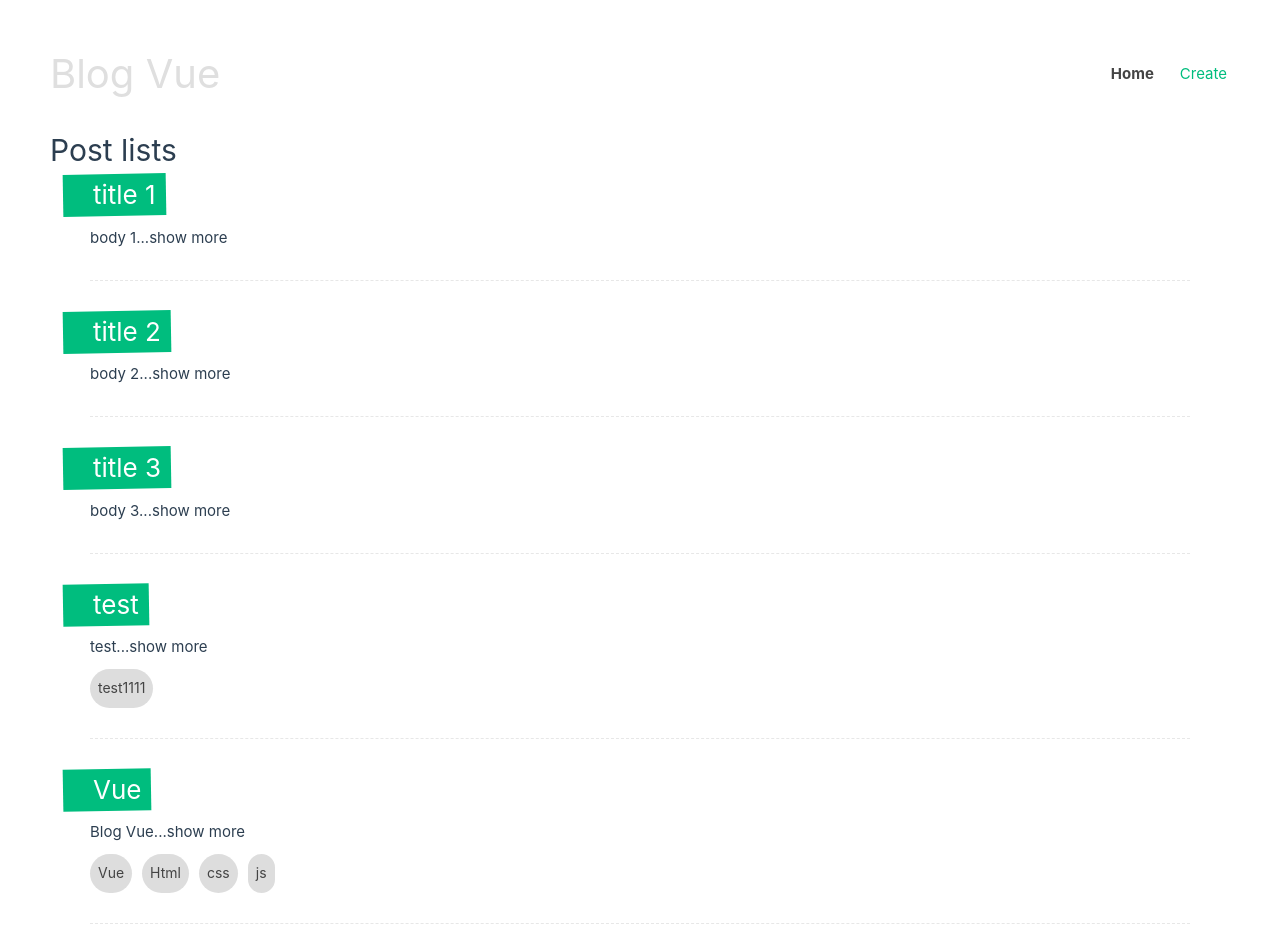
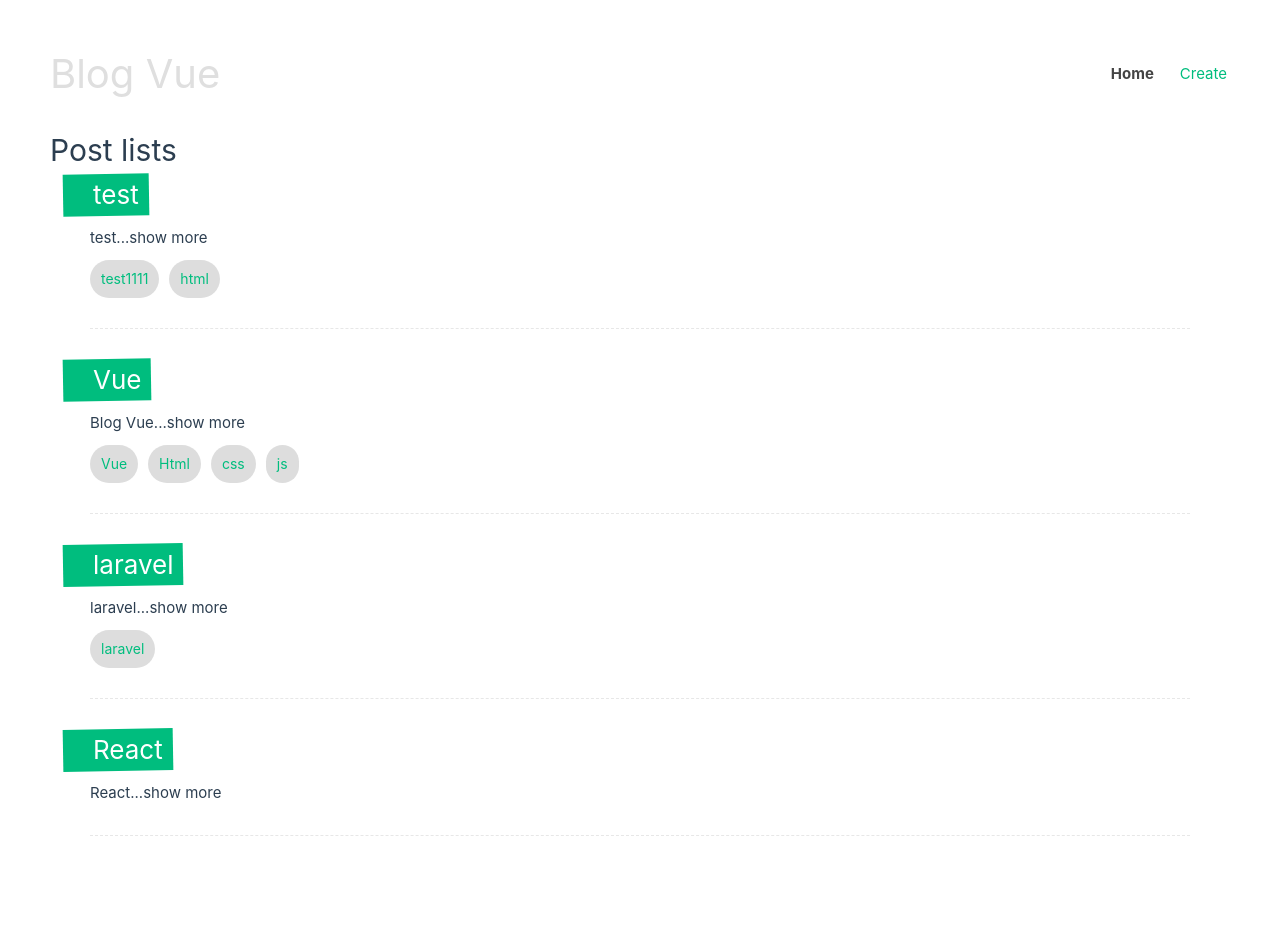
Before and after one commit to MadThura/vue-blog-system, a Vue app: page / in a window 1280 px wide. Shown: the top 932 px of the page. After the commit the page ends 908 px from the top, so only its background shows below. Built offline with nearby package versions, Linux system fonts and the light colour scheme; data requests are answered from the project's data file.

Commit message:
creating a tag route

```diff
--- a/database/db.json
+++ b/database/db.json
@@ -1,26 +1,12 @@
 {
   "posts": [
-    {
-      "id": "1",
-      "title": "title 1",
-      "body": "body 1"
-    },
-    {
-      "id": "2",
-      "title": "title 2",
-      "body": "body 2"
-    },
-    {
-      "id": "3",
-      "title": "title 3",
-      "body": "body 3"
-    },
     {
       "id": "87a5",
       "title": "test",
       "body": "test",
       "tags": [
-        "test1111"
+        "test1111",
+        "html"
       ]
     },
     {
@@ -33,6 +19,20 @@
         "css ",
         "js"
       ]
+    },
+    {
+      "id": "e8a8",
+      "title": "laravel",
+      "body": "laravel",
+      "tags": [
+        "laravel"
+      ]
+    },
+    {
+      "id": "4960",
+      "title": "React",
+      "body": "React",
+      "tags": []
     }
   ]
 }
--- a/src/components/SinglePost.vue
+++ b/src/components/SinglePost.vue
@@ -14,7 +14,7 @@ let cutPostBody = computed(() => {
         </router-link>
         <p>{{ cutPostBody }}</p>
         <div class="pill" v-for="tag in post.tags" :key="tag">
-            {{ tag }}
+            <router-link :to="{ name: 'Tag', params: { tag } }">{{ tag }}</router-link>
         </div>
     </div>
 </template>
--- a/src/router/index.js
+++ b/src/router/index.js
@@ -2,6 +2,8 @@ import { createRouter, createWebHistory } from "vue-router";
 import HomeView from "../views/HomeView.vue";
 import Detail from "@/views/Detail.vue";
 import Create from "@/views/Create.vue";
+import Tag from "@/views/Tag.vue";
+
 
 const router = createRouter({
   history: createWebHistory(import.meta.env.BASE_URL),
@@ -22,6 +24,12 @@ const router = createRouter({
       name: "Create",
       component: Create,
     },
+    {
+      path: "/tags/:tag",
+      name: "Tag",
+      component: Tag,
+      props: true
+    }
   ],
 });
 
--- /dev/null
+++ b/src/views/Tag.vue
@@ -0,0 +1,35 @@
+<script setup>
+import getPosts from '@/composables/getPosts';
+import PostsList from '@/components/PostsList.vue';
+import { computed } from 'vue';
+let props = defineProps(["tag"]);
+
+let { posts, error, load } = getPosts();
+
+load();
+
+let filteredPosts = computed(() => {
+  return posts.value.filter((post) => {
+    return post.tags.includes(props.tag);
+  })
+});
+
+</script>
+
+<template>
+  <div class="tag">
+    <div v-if="error">{{ error }}</div>
+    <div v-if="posts.length > 0">
+      <PostsList :posts="filteredPosts"></PostsList>
+    </div>
+    <div v-else>
+      loading...
+    </div>
+  </div>
+</template>
+
+<style scoped>
+.tag {
+  padding: 10px;
+}
+</style>
```
